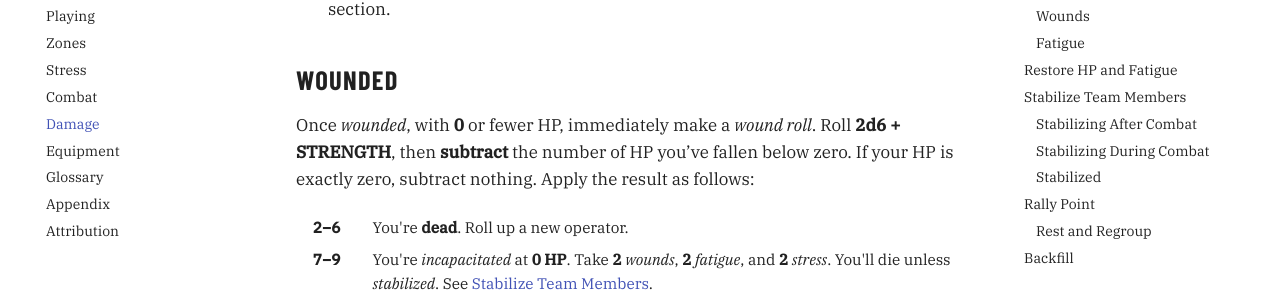
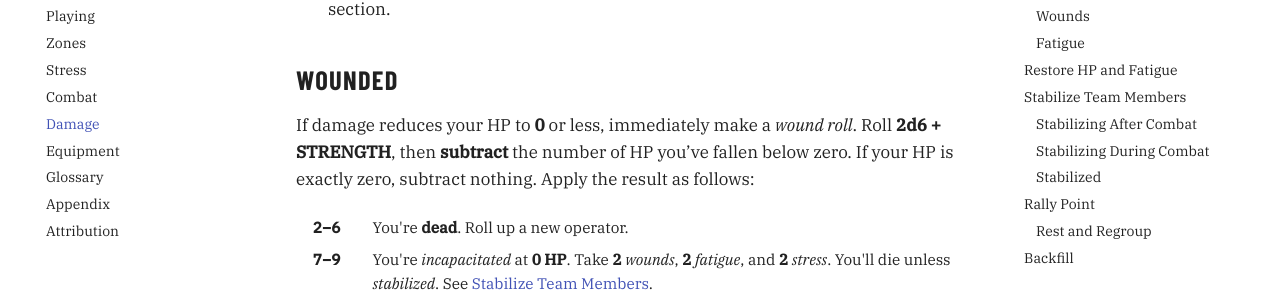
Before and after one commit to joemoose/psiops, an MkDocs documentation site: the page built from docs/damage.md, in a window 1280 px wide and 900 px high, scrolled down 342 px. Shown: the part 146-453 px from the top of the window. Built offline with MkDocs 1.6.1 and Material for MkDocs 9.7.7, drawn with Linux system fonts in a browser that asks for light colours; plug-ins that fetch from the network failed and are left out; comment, search, counter and statistics services are not loaded; some of the changed text lies outside the part shown.

Commit message:
Update damage.md

```diff
--- a/docs/damage.md
+++ b/docs/damage.md
@@ -11,7 +11,7 @@ Your job is inherently dangerous. It might be a question of when, not if, you’
 
 ## Wounded
 
-Once *wounded*, with **0** or fewer HP, immediately make a *wound roll*. Roll **2d6 + STRENGTH**, then **subtract** the number of HP you’ve fallen below zero. If your HP is exactly zero, subtract nothing. Apply the result as follows:
+If damage reduces your  HP to **0** or less, immediately make a *wound roll*. Roll **2d6 + STRENGTH**, then **subtract** the number of HP you’ve fallen below zero. If your HP is exactly zero, subtract nothing. Apply the result as follows:
 
 <div class="roll-table" markdown="1">
 
```
Also changed, not shown: other parts of docs/damage.md (+1 -1 lines).
